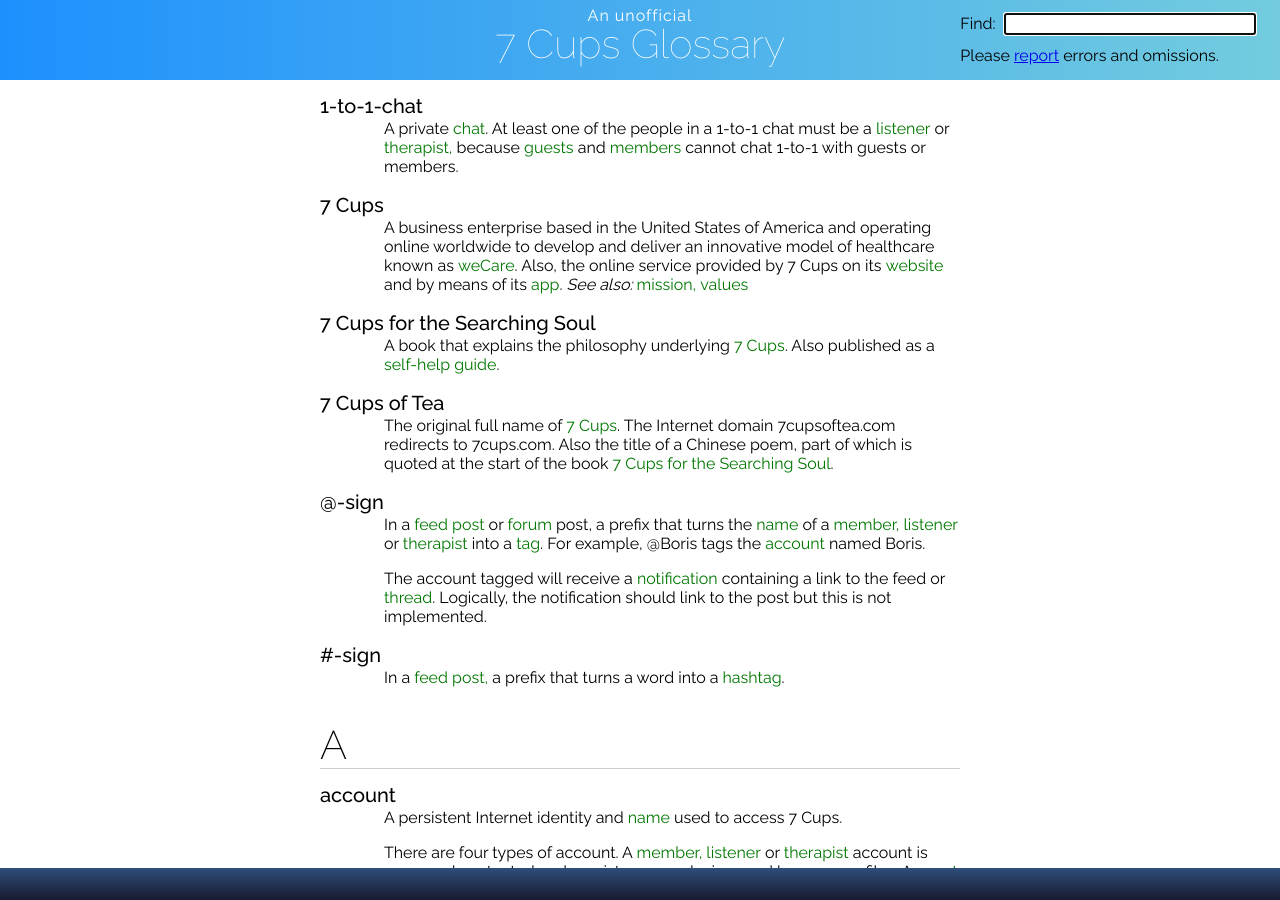
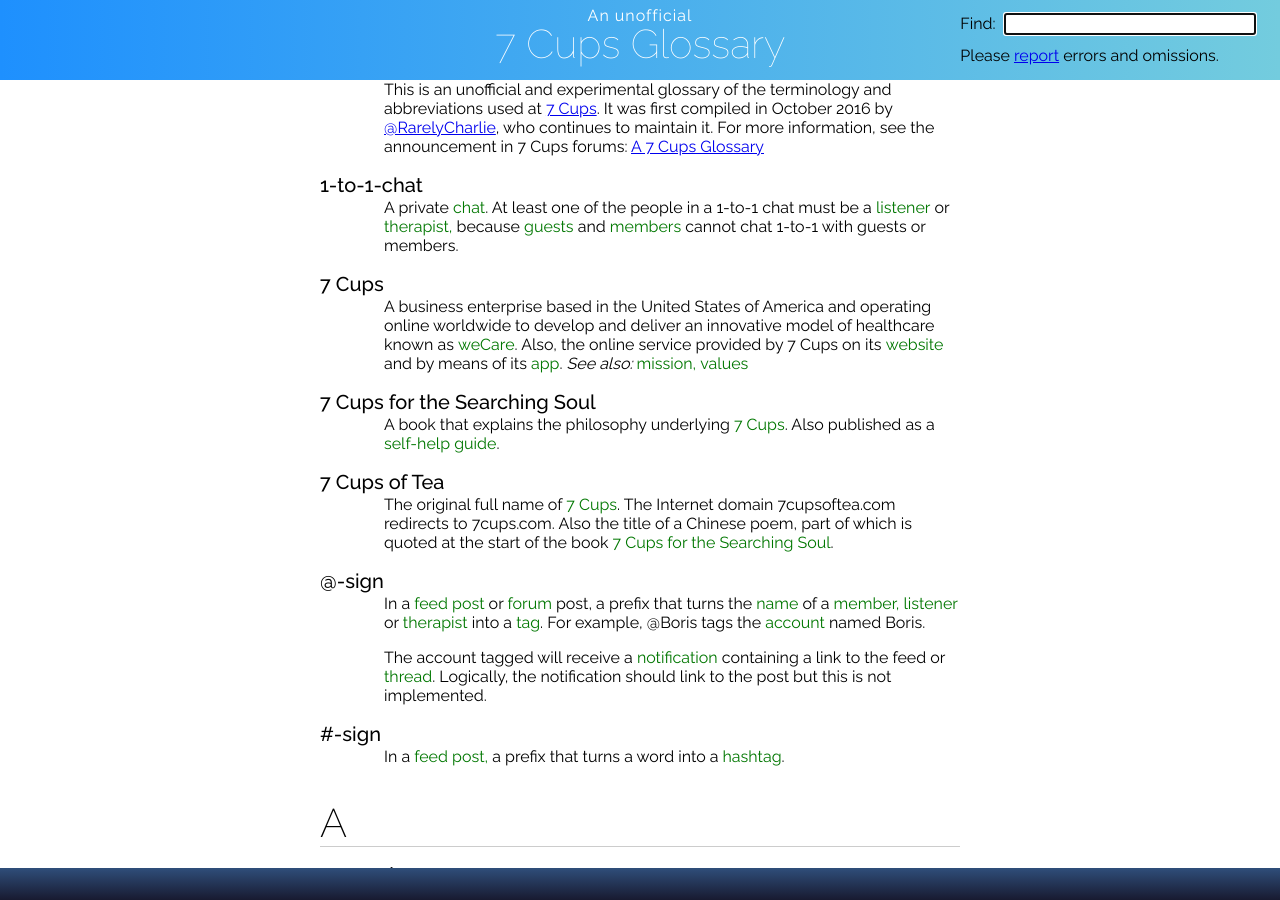
Before and after one commit to RarelyCharlie/rarelycharlie.github.io, a Jekyll site: the page built from glossary.md, in a window 1280 px wide and 900 px high. Built offline with Jekyll 4.4.1, drawn with Linux system fonts in a browser that asks for light colours.

Commit message:
add preface

```diff
--- a/glossary.md
+++ b/glossary.md
@@ -1,7 +1,10 @@
 ---
 title: 7 Cups Glossary
 layout: glossary
+feedback: https://www.example.com/
 ---
+
+This is an unofficial and experimental glossary of the terminology and abbreviations used at [7 Cups](http://7cups.com/). It was first compiled in October 2016 by [@RarelyCharlie](https://7cups.com/@RarelyCharlie), who continues to maintain it. For more information, see the announcement in 7 Cups forums: [A 7 Cups Glossary](https://www.example.com/)
 
 <h1 id="1-to-1-chat"> 1-to-1-chat</h1>
 A private ~~chat~~. At least one of the people in a 1-to-1 chat must be a ~~listener~~ or ~~therapist,/therapist~~ because ~~guests/guest~~ and ~~members/member~~ cannot chat 1-to-1 with guests or members.
```
